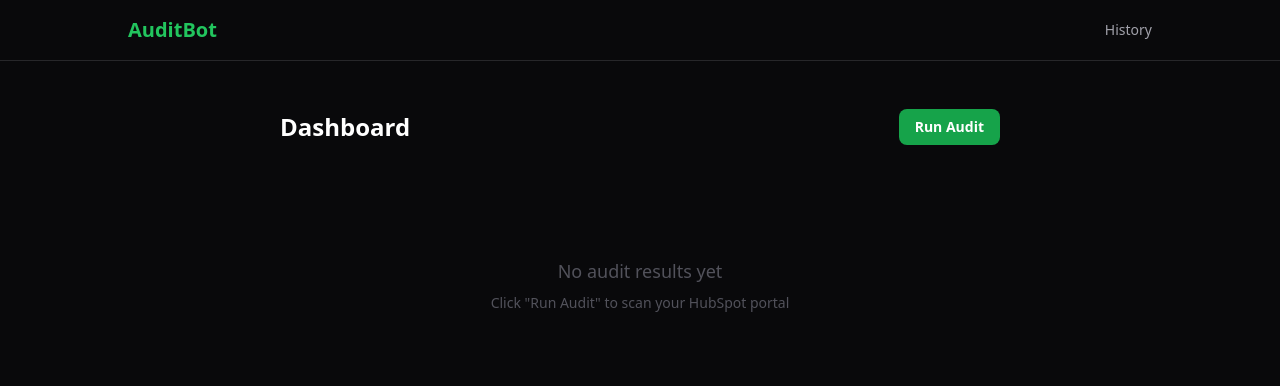
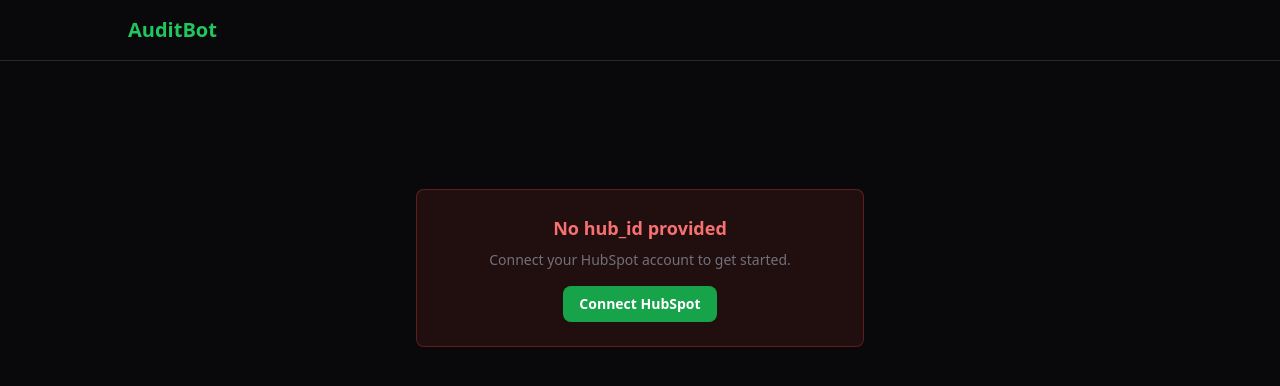
Before and after one commit to kgthegent/auditbot, a Next.js app: page /dashboard in a window 1280 px wide. Shown: the top 386 px of the page. Built offline with nearby package versions, Linux system fonts and the light colour scheme.

Commit message:
feat: auto-load portal + run audit on dashboard load, remove prompt()

```diff
--- /dev/null
+++ b/app/api/portals/route.ts
@@ -0,0 +1,30 @@
+import { NextRequest, NextResponse } from "next/server";
+import { supabaseAdmin } from "@/lib/supabase/client";
+
+export async function GET(req: NextRequest) {
+  const hubId = req.nextUrl.searchParams.get("hub_id");
+
+  if (!hubId) {
+    return NextResponse.json(
+      { error: "hub_id query parameter is required" },
+      { status: 400 }
+    );
+  }
+
+  const { data: portal, error } = await supabaseAdmin
+    .from("portals")
+    .select("id, hub_id, portal_name")
+    .eq("hub_id", hubId)
+    .order("created_at", { ascending: false })
+    .limit(1)
+    .single();
+
+  if (error || !portal) {
+    return NextResponse.json(
+      { error: "No portal found for this hub_id" },
+      { status: 404 }
+    );
+  }
+
+  return NextResponse.json(portal);
+}
--- a/app/dashboard/page.tsx
+++ b/app/dashboard/page.tsx
@@ -1,6 +1,6 @@
 "use client";
 
-import { Suspense, useState } from "react";
+import { Suspense, useState, useEffect, useCallback } from "react";
 import { useSearchParams } from "next/navigation";
 import AuditScore from "@/components/AuditScore";
 import CheckCard from "@/components/CheckCard";
@@ -12,15 +12,25 @@
   checks: CheckResult[];
 }
 
+interface PortalData {
+  id: string;
+  hub_id: string;
+  portal_name: string;
+}
+
 function DashboardPageInner() {
   const searchParams = useSearchParams();
   const hubId = searchParams.get("hub_id");
+
+  const [portal, setPortal] = useState<PortalData | null>(null);
+  const [portalLoading, setPortalLoading] = useState(true);
+  const [portalError, setPortalError] = useState<string | null>(null);
 
   const [audit, setAudit] = useState<AuditData | null>(null);
   const [loading, setLoading] = useState(false);
   const [error, setError] = useState<string | null>(null);
 
-  async function runAudit(portalId: string) {
+  const runAudit = useCallback(async (portalId: string) => {
     setLoading(true);
     setError(null);
     try {
@@ -40,6 +50,84 @@
     } finally {
       setLoading(false);
     }
+  }, []);
+
+  useEffect(() => {
+    if (!hubId) {
+      setPortalLoading(false);
+      setPortalError("No hub_id provided");
+      return;
+    }
+
+    async function fetchPortal() {
+      try {
+        const res = await fetch(`/api/portals?hub_id=${encodeURIComponent(hubId!)}`);
+        if (!res.ok) {
+          setPortalError("No portal found for this HubSpot account");
+          setPortalLoading(false);
+          return;
+        }
+        const data: PortalData = await res.json();
+        setPortal(data);
+        setPortalLoading(false);
+        runAudit(data.id);
+      } catch {
+        setPortalError("Failed to load portal");
+        setPortalLoading(false);
+      }
+    }
+
+    fetchPortal();
+  }, [hubId, runAudit]);
+
+  if (portalLoading) {
+    return (
+      <div className="min-h-screen bg-zinc-950 text-white">
+        <nav className="border-b border-zinc-800 px-6 py-4">
+          <div className="max-w-5xl mx-auto flex items-center justify-between">
+            <a href="/" className="text-xl font-bold text-green-500">
+              AuditBot
+            </a>
+          </div>
+        </nav>
+        <main className="max-w-3xl mx-auto px-6 py-12">
+          <div className="text-center py-20">
+            <div className="inline-block w-8 h-8 border-2 border-green-500 border-t-transparent rounded-full animate-spin" />
+            <p className="text-zinc-500 mt-4">Loading portal...</p>
+          </div>
+        </main>
+      </div>
+    );
+  }
+
+  if (portalError) {
+    return (
+      <div className="min-h-screen bg-zinc-950 text-white">
+        <nav className="border-b border-zinc-800 px-6 py-4">
+          <div className="max-w-5xl mx-auto flex items-center justify-between">
+            <a href="/" className="text-xl font-bold text-green-500">
+              AuditBot
+            </a>
+          </div>
+        </nav>
+        <main className="max-w-3xl mx-auto px-6 py-12">
+          <div className="text-center py-20">
+            <div className="bg-red-500/10 border border-red-500/30 text-red-400 rounded-lg p-6 max-w-md mx-auto">
+              <p className="text-lg font-semibold mb-2">{portalError}</p>
+              <p className="text-sm text-zinc-500 mb-4">
+                Connect your HubSpot account to get started.
+              </p>
+              <a
+                href="/connect"
+                className="inline-block bg-green-600 hover:bg-green-700 text-white text-sm font-semibold px-4 py-2 rounded-lg transition-colors"
+              >
+                Connect HubSpot
+              </a>
+            </div>
+          </div>
+        </main>
+      </div>
+    );
   }
 
   return (
@@ -56,9 +144,9 @@
             >
               History
             </a>
-            {hubId && (
+            {portal && (
               <span className="text-xs bg-zinc-800 text-zinc-400 px-3 py-1 rounded-full">
-                Hub {hubId}
+                {portal.portal_name || `Hub ${portal.hub_id}`}
               </span>
             )}
           </div>
@@ -70,10 +158,7 @@
           <h1 className="text-2xl font-bold">Dashboard</h1>
           <button
             onClick={() => {
-              // In production, get portal_id from the session/URL
-              // For now, prompt or use a stored value
-              const portalId = prompt("Enter your portal ID:");
-              if (portalId) runAudit(portalId);
+              if (portal) runAudit(portal.id);
             }}
             disabled={loading}
             className="bg-green-600 hover:bg-green-700 disabled:opacity-50 text-white text-sm font-semibold px-4 py-2 rounded-lg transition-colors"
```
